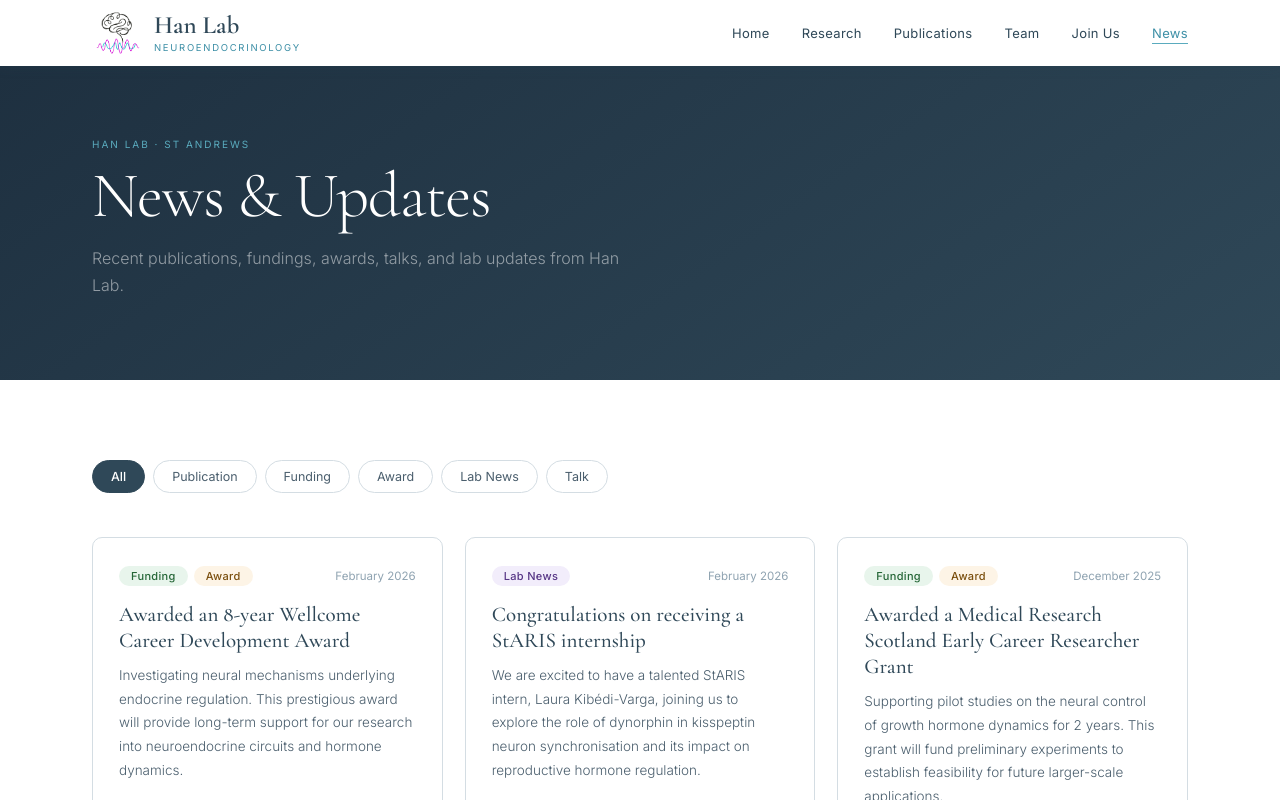
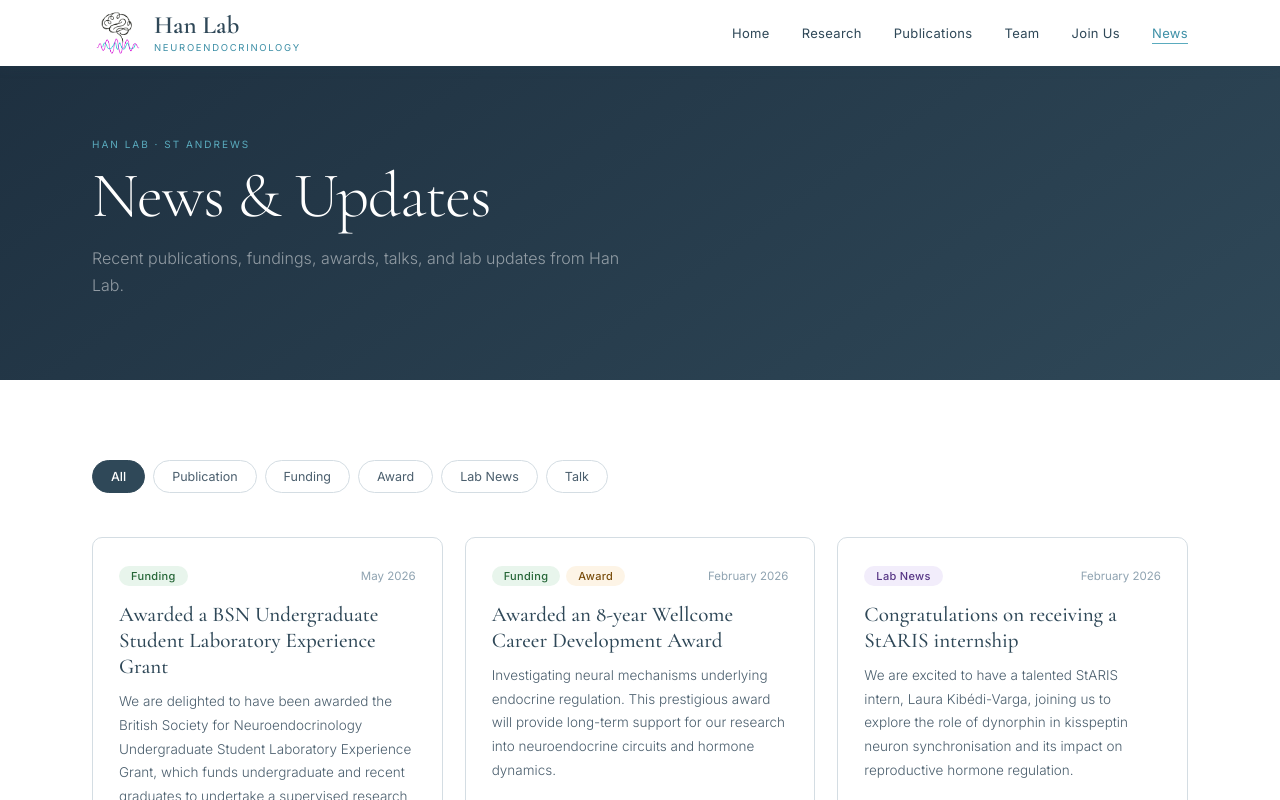
Before and after one commit to hanneuroendo/lab-on-the-web, a React (Vite) app: page /news in a window 1280 px wide. Shown: the top 800 px of the page. Built offline with nearby package versions, Linux system fonts and the light colour scheme.

Commit message:
Update Emma's bio and add BSN grant news entry
Add BSN Undergraduate Student Laboratory Experience Grant to Emma's intern bio and create a corresponding news entry.

```diff
--- a/src/data/news.js
+++ b/src/data/news.js
@@ -15,6 +15,13 @@ export const NEWS_TAGS = [
 ];
 
 export const NEWS = [
+  {
+    date: "May 2026",
+    tags: ["Funding"],
+    classes: ["tag-funding", "tag-award"],
+    title: "Awarded a BSN Undergraduate Student Laboratory Experience Grant",
+    body: "We are delighted to have been awarded the British Society for Neuroendocrinology Undergraduate Student Laboratory Experience Grant, which funds undergraduate and recent graduates to undertake a supervised research placement.",
+  },
   {
     date: "February 2026",
     tags: ["Funding", "Award"],
--- a/src/data/team.js
+++ b/src/data/team.js
@@ -73,7 +73,7 @@ export const TEAM = [
     role: "Internship Student",
     categories: ["Researcher", "Student"],
     bio: [
-      "Together with Mimi, Emma is working to investigate the distribution of GHRH and kisspeptin neurons across early and adult stages in female mice using RNAscope.",
+      "Emma is here to explore how GHRH and kisspeptin neurons are distributed across early and adult stages in female mice using RNAscope. Her internship is funded by the British Society for Neuroendocrinology Undergraduate Student Laboratory Experience Grant, and she looks forward to gaining hands-on research experience and building her knowledge of neuroendocrine mechanism.",
     ],
     color: "#6a7a8a",
     photo: emmaDawson,
```
